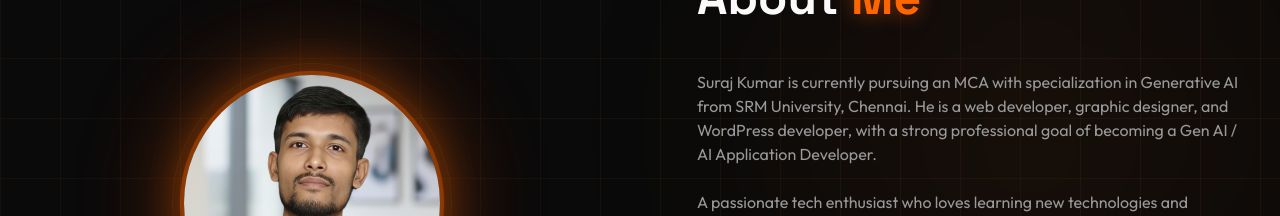
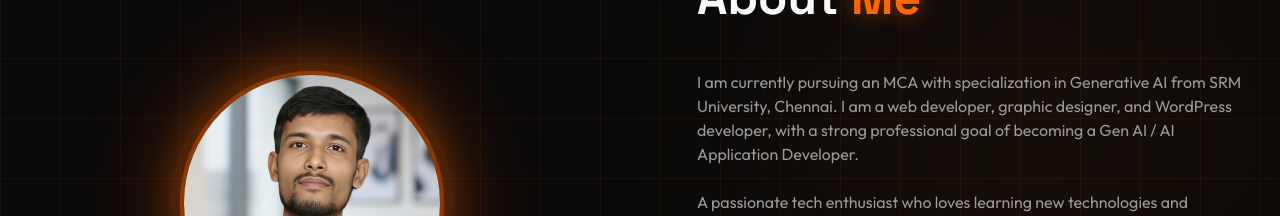
Before and after one commit to SurajK88888/my_portfolio, a React (Vite) app: page / in a window 1280 px wide. Shown: the part 1002-1218 px from the top of the page. Built offline with nearby package versions, Linux system fonts and the light colour scheme; the HTML template or start-up script is replaced by a standard one.

Commit message:
Update AboutPreview.tsx

```diff
--- a/src/components/home/AboutPreview.tsx
+++ b/src/components/home/AboutPreview.tsx
@@ -27,8 +27,8 @@ const AboutPreview = () => {
           <div className="mx-[20px] ml-[25px] mr-[20px]">
             <SectionTitle title="About" highlight="Me" align="left" />
             <p className="text-muted-foreground mb-6">
-              Suraj Kumar is currently pursuing an MCA with specialization in
-              Generative AI from SRM University, Chennai. He is a web developer,
+              I am currently pursuing an MCA with specialization in
+              Generative AI from SRM University, Chennai. I am a web developer,
               graphic designer, and WordPress developer, with a strong professional
               goal of becoming a Gen AI / AI Application Developer.
             </p>
```
